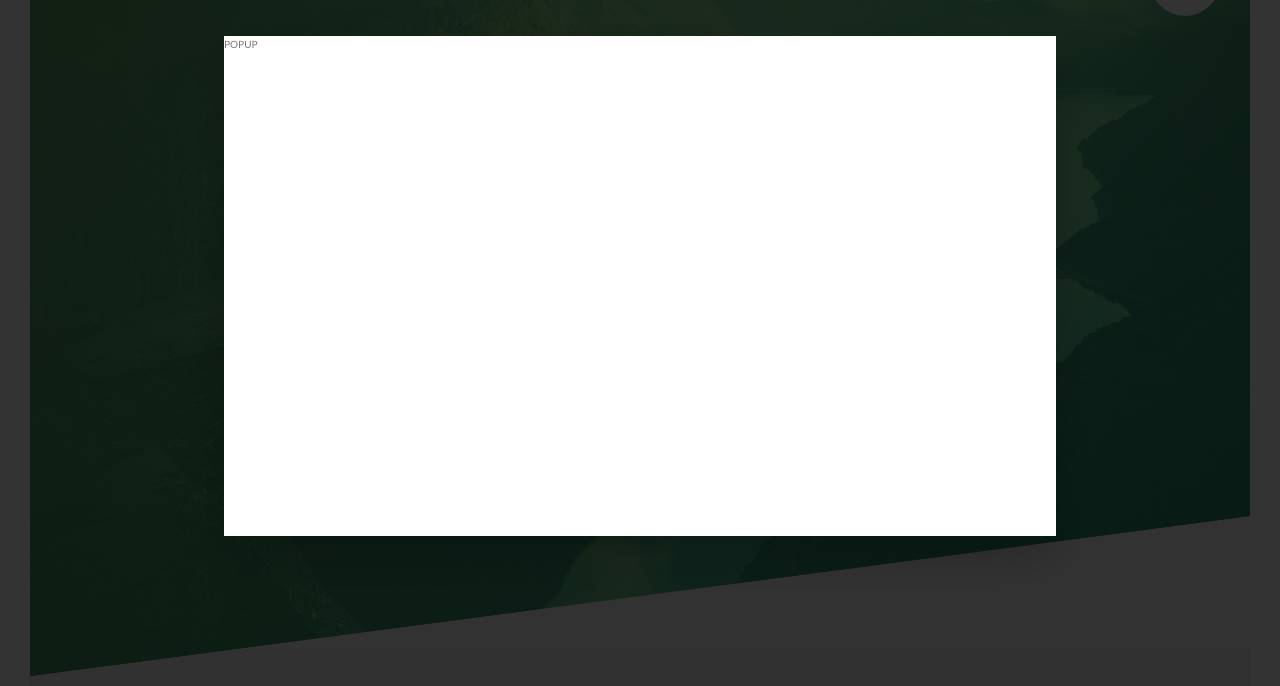
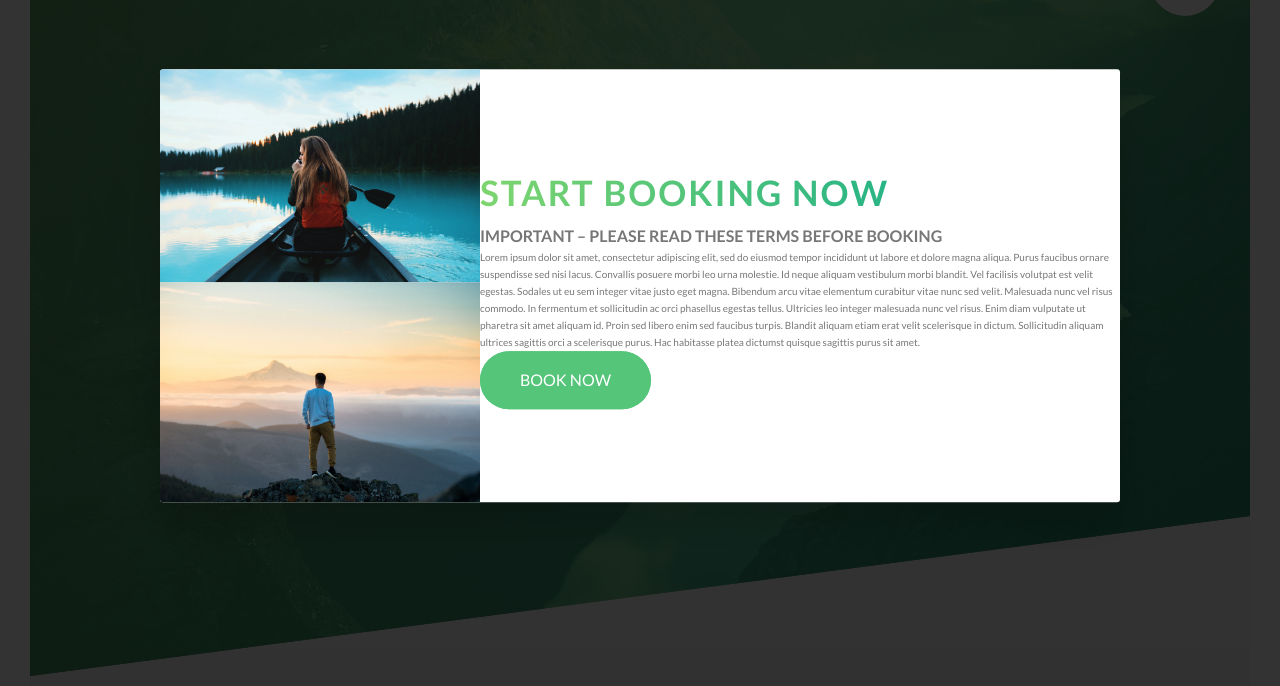
Before and after one commit to bradripple/natours, a website: page index.html in a window 1280 px wide. Shown: the part 114-800 px from the top of the page. Drawn offline with Linux system fonts and the light colour scheme.

Commit message:
Updated photos

```diff
--- a/index.html
+++ b/index.html
@@ -374,7 +374,26 @@
 
     <div class="popup">
         <div class="popup__content">
-            POPUP
+            <div class="popup__left">
+                <img src="img/nat-8.jpg" alt="Tour Photo" class="popup__img">
+                <img src="img/nat-9.jpg" alt="Tour photo" class="popup__img">
+            </div>
+            <div class="popup__right">
+                <h2 class="heading-secondary">Start booking now</h2>
+                <h3 class="heading-tertiary">Important &ndash; Please read these terms before booking</h3>
+                <p class="popup__text">
+                    Lorem ipsum dolor sit amet, consectetur adipiscing elit, sed do eiusmod tempor
+                    incididunt ut labore et dolore magna aliqua. Purus faucibus ornare suspendisse sed nisi lacus.
+                    Convallis posuere morbi leo urna molestie. Id neque aliquam vestibulum morbi blandit. Vel facilisis
+                    volutpat est velit egestas. Sodales ut eu sem integer vitae justo eget magna. Bibendum arcu vitae
+                    elementum curabitur vitae nunc sed velit. Malesuada nunc vel risus commodo. In fermentum et
+                    sollicitudin ac orci phasellus egestas tellus. Ultricies leo integer malesuada nunc vel risus. Enim
+                    diam vulputate ut pharetra sit amet aliquam id. Proin sed libero enim sed faucibus turpis. Blandit
+                    aliquam etiam erat velit scelerisque in dictum. Sollicitudin aliquam ultrices sagittis orci a
+                    scelerisque purus. Hac habitasse platea dictumst quisque sagittis purus sit amet.
+                </p>
+                <a href="#" class="btn btn--green">Book now</a>
+            </div>
         </div>
     </div>
 
--- a/sass/components/_popup.scss
+++ b/sass/components/_popup.scss
@@ -9,10 +9,31 @@
 
     &__content {
         @include absCenter;
-        width: 65%;
-        height: 50rem;
+        width: 75%;
         background-color: $color-white;
         box-shadow: 0 2rem 4rem rgba($color-black, .2);
+        border-radius: 3px;
+        display: table;
+        overflow: hidden;
+    }
+
+    &__left {
+        width: 33.333333%;
+        display: table-cell;
+    }
+
+    &__right {
+        width: 66.666667%;
+        display: table-cell;
+        vertical-align: middle;
+    }
+
+    &__img {
+        display: block;
+        width: 100%;
+    }
+
+    &__text {
 
     }
 }
```
Also changed, not shown: css/style.css.
